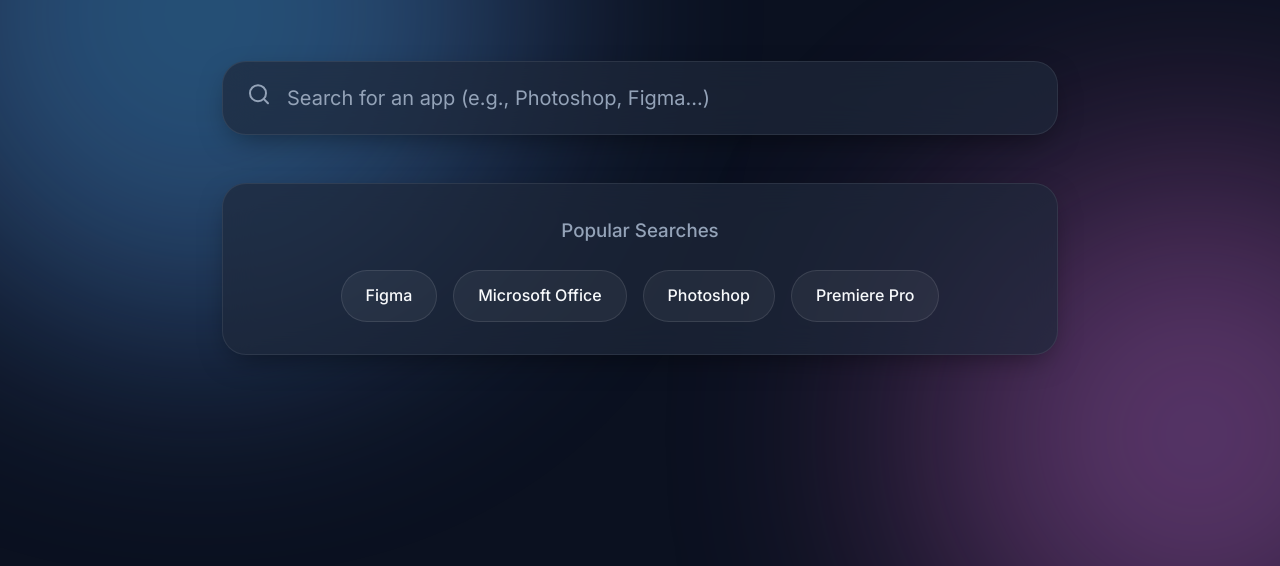
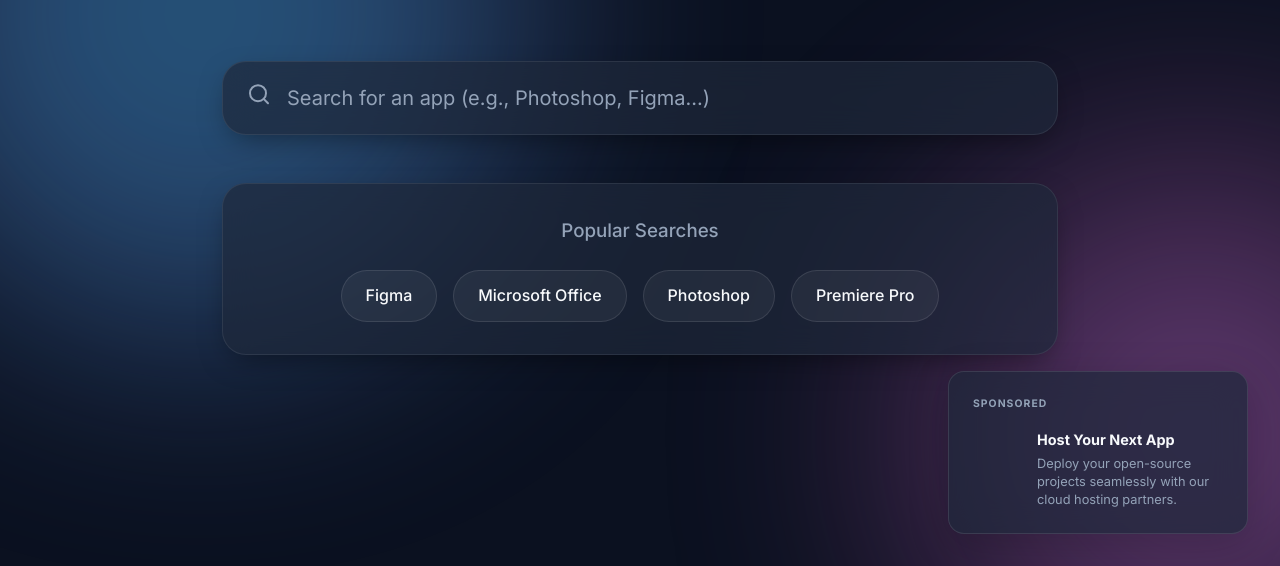
Before and after one commit to TheWaxSculptor/appsolutely-free, a website with bundled scripts: page index.html in a window 1280 px wide. Shown: the part 234-800 px from the top of the page. Built offline with nearby package versions, Linux system fonts and the light colour scheme.

Commit message:
Add SEO tags, robots.txt, sitemap.xml, and a premium ad unit placeholder

```diff
--- a/index.html
+++ b/index.html
@@ -4,6 +4,13 @@
   <meta charset="utf-8">
   <meta name="viewport" content="width=device-width, initial-scale=1, viewport-fit=cover">
   <title>Appsolutely Free | Modern Open Source Alternatives</title>
+  <meta name="description" content="Ditch the subscriptions. Find powerful, open-source, and absolutely free alternatives to the expensive software you're paying for.">
+  <meta name="keywords" content="open source, free software, free alternatives, open source alternatives, replace subscriptions">
+  <meta property="og:title" content="Appsolutely Free | Modern Open Source Alternatives">
+  <meta property="og:description" content="Find powerful, open-source alternatives to the software you're paying for.">
+  <meta property="og:type" content="website">
+  <meta property="og:url" content="https://appsolutelyfree.com">
+  <meta name="twitter:card" content="summary_large_image">
   <link rel="stylesheet" href="style.css">
   <link rel="preconnect" href="https://fonts.googleapis.com">
   <link rel="preconnect" href="https://fonts.gstatic.com" crossorigin>
@@ -44,6 +51,18 @@
     </main>
   </div>
 
+  <!-- Premium Ad Unit -->
+  <div class="premium-ad-unit glass-panel animate-slide-up" style="animation-delay: 0.2s;">
+    <div class="ad-label">SPONSORED</div>
+    <a href="#" class="ad-content">
+      <div class="ad-image"></div>
+      <div class="ad-text">
+        <strong>Host Your Next App</strong>
+        <p>Deploy your open-source projects seamlessly with our cloud hosting partners.</p>
+      </div>
+    </a>
+  </div>
+
   <script type="module" src="app.js?v=3"></script>
 </body>
 </html>
--- /dev/null
+++ b/robots.txt
@@ -0,0 +1,4 @@
+User-agent: *
+Allow: /
+
+Sitemap: https://appsolutelyfree.com/sitemap.xml
--- a/style.css
+++ b/style.css
@@ -361,3 +361,71 @@
   .features-grid { grid-template-columns: 1fr; }
   .logo { font-size: 2.5rem; }
 }
+
+/* Ad Unit */
+.premium-ad-unit {
+  position: fixed;
+  bottom: 2rem;
+  right: 2rem;
+  width: 300px;
+  padding: 1.5rem;
+  border-radius: 16px;
+  z-index: 50;
+  box-shadow: 0 10px 40px rgba(0, 0, 0, 0.2);
+  transition: transform 0.3s ease, border-color 0.3s ease;
+  border: 1px solid rgba(255, 255, 255, 0.1);
+}
+
+.premium-ad-unit:hover {
+  transform: translateY(-5px);
+  border-color: rgba(255, 255, 255, 0.3);
+}
+
+.ad-label {
+  font-size: 0.65rem;
+  text-transform: uppercase;
+  letter-spacing: 0.1em;
+  color: var(--text-secondary);
+  margin-bottom: 1rem;
+  font-weight: 700;
+}
+
+.ad-content {
+  display: flex;
+  gap: 1rem;
+  text-decoration: none;
+  color: inherit;
+  align-items: center;
+}
+
+.ad-image {
+  width: 48px;
+  height: 48px;
+  border-radius: 8px;
+  background: linear-gradient(135deg, var(--accent-1), var(--accent-2));
+  flex-shrink: 0;
+  opacity: 0.8;
+}
+
+.ad-text strong {
+  display: block;
+  font-size: 0.9rem;
+  color: var(--text-primary);
+  margin-bottom: 0.25rem;
+}
+
+.ad-text p {
+  font-size: 0.8rem;
+  color: var(--text-secondary);
+  line-height: 1.4;
+  margin: 0;
+}
+
+@media (max-width: 1000px) {
+  .premium-ad-unit {
+    position: static;
+    width: 100%;
+    margin-top: 2rem;
+    background: rgba(255, 255, 255, 0.02);
+  }
+}
```
Also changed, not shown: sitemap.xml (added, +9 -0 lines).
